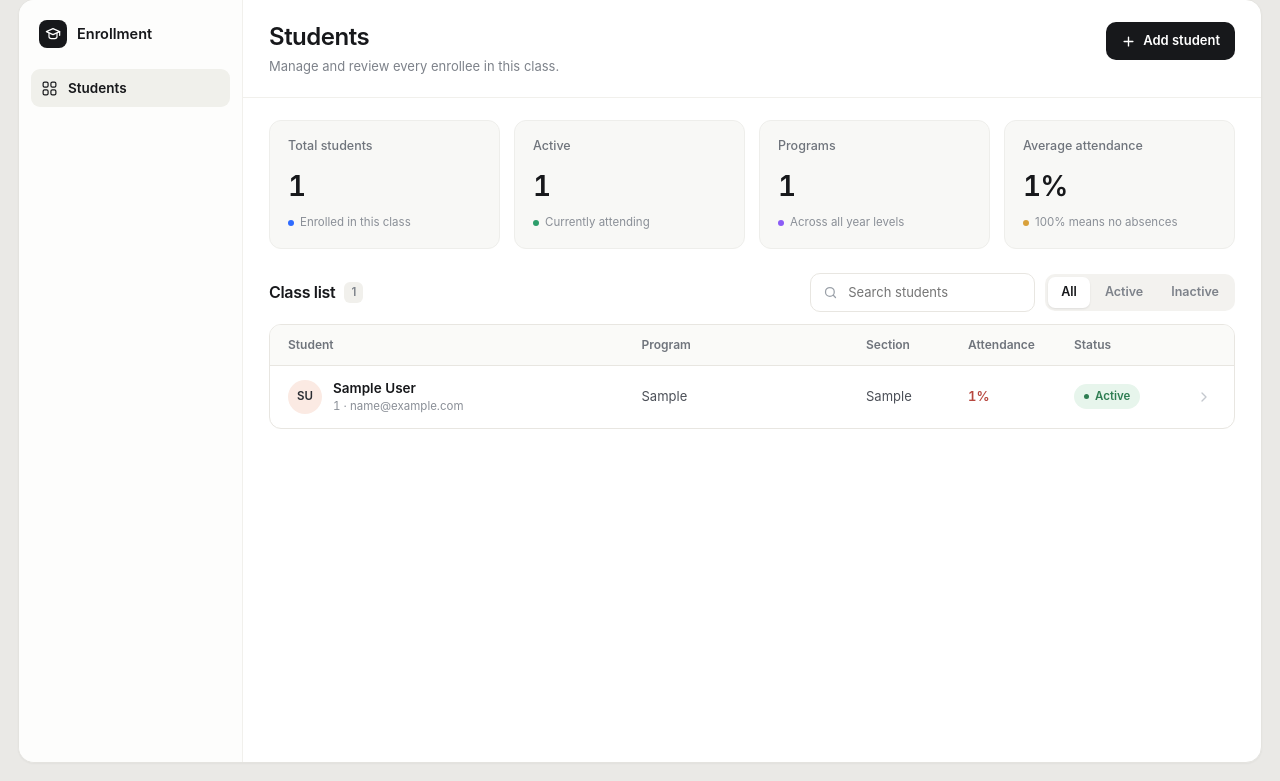
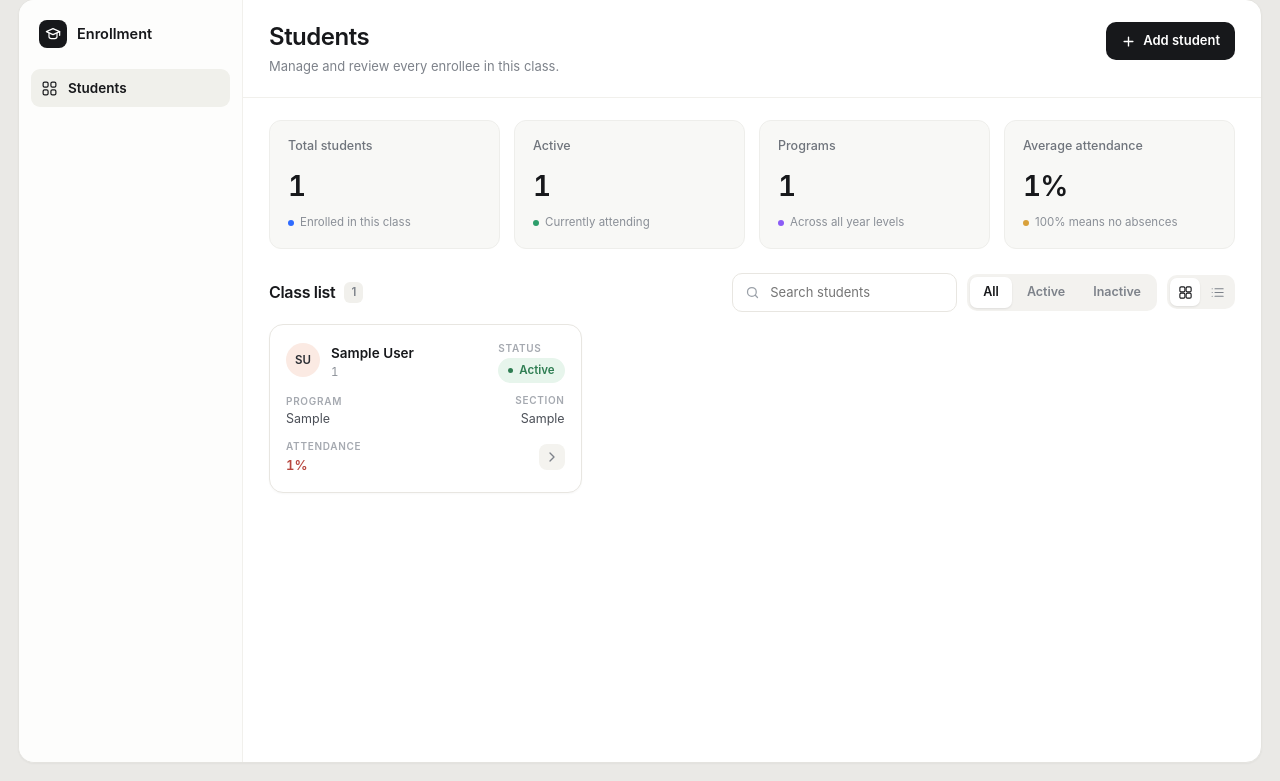
Before and after one commit to kvnwave/PELEC304-F-ACTIVITY-2, a Django app: page / in a window 1280 px wide. Shown: the part 19-800 px from the top of the page. Run offline with Django 4.2, Linux system fonts and the light colour scheme; tables that the repository leaves empty hold one stand-in row (values such as "Sample post").

Commit message:
feat: added list and grid views

```diff
--- a/static/css/app.css
+++ b/static/css/app.css
@@ -103,6 +103,15 @@ h1{font-size:24px;line-height:1.25}
 .seg a{padding:6px 13px;border-radius:7px;font-size:12.5px;font-weight:600;color:var(--soft);transition:background .15s,color .15s}
 .seg a:hover{color:var(--ink)}
 .seg a.on{background:#fff;color:var(--ink);box-shadow:0 1px 2px rgba(20,22,26,.09)}
+.view-switch{display:inline-flex;gap:2px;padding:3px;border-radius:10px;background:#f3f2ef}
+.view-btn{
+  width:30px;height:28px;display:grid;place-items:center;border:0;border-radius:7px;
+  background:transparent;color:var(--soft);cursor:pointer;
+  transition:background .15s,color .15s,box-shadow .15s;
+}
+.view-btn:hover{color:var(--ink)}
+.view-btn.on{background:#fff;color:var(--ink);box-shadow:0 1px 2px rgba(20,22,26,.09)}
+.view-btn:focus-visible{outline:2px solid #b9cdff;outline-offset:1px}
 
 /* ---------- table ---------- */
 .table{border:1px solid var(--line);border-radius:12px;background:#fff;overflow:hidden}
@@ -150,6 +159,44 @@ h1{font-size:24px;line-height:1.25}
 .empty{padding:44px 20px;text-align:center}
 .empty p{font-size:13.5px;font-weight:600}
 .empty small{font-size:12px;color:var(--faint)}
+.lbl{display:none}
+
+/* ---------- card (bento) view ---------- */
+.table.is-grid{border:0;background:transparent;border-radius:0;overflow:visible}
+.table.is-grid .thead{display:none}
+.table.is-grid #rows{display:grid;grid-template-columns:repeat(auto-fill,minmax(266px,1fr));gap:14px}
+.table.is-grid .row{
+  display:grid;align-items:center;gap:10px 12px;padding:16px;
+  grid-template-columns:minmax(0,1fr) auto;
+  grid-template-areas:"student status" "program section" "att go";
+  border:1px solid var(--line);border-radius:14px;background:#fff;
+  box-shadow:0 1px 2px rgba(20,22,26,.03);
+  transition:border-color .15s,box-shadow .15s,transform .15s;
+}
+.table.is-grid .row:hover{
+  background:#fff;border-color:#dcd9d3;
+  box-shadow:0 10px 24px -14px rgba(20,22,26,.35);transform:translateY(-1px);
+}
+.table.is-grid .student{grid-area:student;align-items:flex-start}
+.table.is-grid .mail{display:none}
+.table.is-grid .who small{white-space:normal}
+.table.is-grid .c-status{grid-area:status;justify-self:end;display:block}
+.table.is-grid .c-program{grid-area:program;display:block;white-space:normal;font-size:12.5px;line-height:1.4}
+.table.is-grid .c-section{grid-area:section;display:block;justify-self:end;text-align:right;font-size:12.5px}
+.table.is-grid .c-att{grid-area:att;display:block}
+.table.is-grid .go{
+  grid-area:go;justify-self:end;width:26px;height:26px;padding:5px;
+  border-radius:8px;background:#f4f3ef;color:var(--soft);
+}
+.table.is-grid .row:hover .go{background:var(--ink);color:#fff;transform:none}
+.table.is-grid .lbl{
+  display:block;margin-bottom:2px;font-size:10px;font-weight:600;
+  letter-spacing:.07em;text-transform:uppercase;color:#a5a9b0;
+}
+.table.is-grid .st{align-self:flex-start}
+.table.is-grid .empty{
+  grid-column:1/-1;border:1px dashed var(--line);border-radius:14px;background:#fcfcfa;
+}
 
 /* ---------- modal ---------- */
 .modal{position:fixed;inset:0;z-index:60;display:none;place-items:center;padding:24px}
@@ -210,6 +257,7 @@ h1{font-size:24px;line-height:1.25}
 .f input:focus,.f select:focus,.f textarea:focus{outline:0;border-color:#cfd8ee;box-shadow:0 0 0 3px #f1f5ff}
 .f textarea{resize:vertical;min-height:62px}
 .f.invalid input,.f.invalid select,.f.invalid textarea{border-color:#e5b0a9;background:#fffbfa}
+.f .help{font-size:11px;color:#6f747c}
 .f .error{font-size:11.5px;color:#b3382c}
 .alert{margin-bottom:14px;padding:10px 12px;border-radius:9px;background:#fdeceb;color:#a3271a;font-size:12.5px}
 .form-foot{align-items:center}
--- a/students/views.py
+++ b/students/views.py
@@ -36,8 +36,14 @@ def student_list(request):
     if status in dict(Student.Status.choices):
         students = [s for s in students if s.status == status]
 
+    is_filtered = bool(q or status)
+
     if request.GET.get("rows"):
-        response = render(request, "students/_rows.html", {"students": students})
+        response = render(
+            request,
+            "students/_rows.html",
+            {"students": students, "is_filtered": is_filtered},
+        )
         response["X-Result-Count"] = str(len(students))
         return response
 
@@ -62,6 +68,7 @@ def student_list(request):
         {
             "students": students,
             "selected": selected,
+            "is_filtered": is_filtered,
             "q": q,
             "status": status,
             "query": urlencode(params),
--- a/templates/students/_rows.html
+++ b/templates/students/_rows.html
@@ -4,18 +4,23 @@
       <span class="ava t{{ s.tone }}">{{ s.initials }}</span>
       <span class="who">
         <b>{{ s.full_name }}</b>
-        <small>{{ s.student_id }} · {{ s.email }}</small>
+        <small><span class="sid">{{ s.student_id }}</span><span class="mail"> · {{ s.email }}</span></small>
       </span>
     </span>
-    <span class="cell c-program">{{ s.program }}</span>
-    <span class="cell c-section">{{ s.section|default:"—" }}</span>
-    <span class="cell c-att"><span class="att {{ s.attendance_tone }}">{{ s.attendance }}%</span></span>
-    <span class="cell"><span class="st {{ s.status }}">{{ s.get_status_display }}</span></span>
+    <span class="cell c-program"><span class="lbl">Program</span>{{ s.program }}</span>
+    <span class="cell c-section"><span class="lbl">Section</span>{{ s.section|default:"—" }}</span>
+    <span class="cell c-att"><span class="lbl">Attendance</span><span class="att {{ s.attendance_tone }}">{{ s.attendance }}%</span></span>
+    <span class="cell c-status"><span class="lbl">Status</span><span class="st {{ s.status }}">{{ s.get_status_display }}</span></span>
     <svg class="go" width="16" height="16" viewBox="0 0 24 24" fill="none" stroke="currentColor" stroke-width="2" stroke-linecap="round" stroke-linejoin="round"><path d="m9 6 6 6-6 6"/></svg>
   </a>
 {% empty %}
   <div class="empty">
-    <p>No students found</p>
-    <small>Try a different name, ID or filter.</small>
+    {% if is_filtered %}
+      <p>No students found</p>
+      <small>Try a different name, ID or filter.</small>
+    {% else %}
+      <p>No students yet</p>
+      <small>Use “Add student” to register the first enrollee.</small>
+    {% endif %}
   </div>
 {% endfor %}
--- a/templates/students/list.html
+++ b/templates/students/list.html
@@ -40,10 +40,18 @@
       <a class="{% if status == 'active' %}on{% endif %}" href="?status=active{% if q %}&amp;q={{ q|urlencode }}{% endif %}">Active</a>
       <a class="{% if status == 'inactive' %}on{% endif %}" href="?status=inactive{% if q %}&amp;q={{ q|urlencode }}{% endif %}">Inactive</a>
     </nav>
+    <div class="view-switch" role="group" aria-label="Layout">
+      <button class="view-btn on" type="button" data-view="grid" aria-pressed="true" aria-label="Card view" title="Card view">
+        <svg width="15" height="15" viewBox="0 0 24 24" fill="none" stroke="currentColor" stroke-width="1.8" stroke-linecap="round" stroke-linejoin="round"><rect x="3" y="3" width="8" height="8" rx="2"/><rect x="13" y="3" width="8" height="8" rx="2"/><rect x="3" y="13" width="8" height="8" rx="2"/><rect x="13" y="13" width="8" height="8" rx="2"/></svg>
+      </button>
+      <button class="view-btn" type="button" data-view="list" aria-pressed="false" aria-label="List view" title="List view">
+        <svg width="15" height="15" viewBox="0 0 24 24" fill="none" stroke="currentColor" stroke-width="1.8" stroke-linecap="round" stroke-linejoin="round"><path d="M8 6h13M8 12h13M8 18h13"/><path d="M3.5 6h.01M3.5 12h.01M3.5 18h.01"/></svg>
+      </button>
+    </div>
   </div>
 </div>
 
-<div class="table">
+<div class="table is-grid" id="student-table">
   <div class="thead">
     <span>Student</span>
     <span class="c-program">Program</span>
@@ -94,6 +102,7 @@
                 <div class="f{% if field.name == 'address' or field.name == 'notes' %} wide{% endif %}{% if field.errors %} invalid{% endif %}">
                   <label for="{{ field.id_for_label }}">{{ field.label }}{% if field.field.required %} <span class="req">*</span>{% endif %}</label>
                   {{ field }}
+                  {% if field.help_text %}<span class="help" id="{{ field.auto_id }}_helptext">{{ field.help_text }}</span>{% endif %}
                   {% for error in field.errors %}<span class="error">{{ error }}</span>{% endfor %}
                 </div>
               {% endfor %}
@@ -173,7 +182,8 @@
       );
       history.replaceState(null, "", url);
     } catch (error) {
-      if (error.name !== "AbortError") throw error;
+      // A superseded keystroke or an offline blip: keep the rows already shown.
+      if (error.name !== "AbortError") return;
     }
   };
 
@@ -188,6 +198,41 @@
     refreshRows();
   });
 
+  // Card / list switch, remembered between visits.
+  const table = document.getElementById("student-table");
+  const viewButtons = [...document.querySelectorAll("[data-view]")];
+
+  // localStorage can throw (private mode, disabled storage); never let that
+  // stop the rest of the page from being wired up.
+  const storedView = (() => {
+    try {
+      return localStorage.getItem("students-view");
+    } catch {
+      return null;
+    }
+  })();
+
+  const setView = (view, persist = true) => {
+    table.classList.toggle("is-grid", view === "grid");
+    viewButtons.forEach((button) => {
+      const active = button.dataset.view === view;
+      button.classList.toggle("on", active);
+      button.setAttribute("aria-pressed", String(active));
+    });
+    if (!persist) return;
+    try {
+      localStorage.setItem("students-view", view);
+    } catch {
+      /* remember preference is best effort */
+    }
+  };
+
+  viewButtons.forEach((button) =>
+    button.addEventListener("click", () => setView(button.dataset.view))
+  );
+
+  setView(storedView === "list" ? "list" : "grid", false);
+
   // Delegated so rows fetched by the live search keep working.
   rows.addEventListener("click", async (event) => {
     const row = event.target.closest("[data-student]");
@@ -195,9 +240,17 @@
     if (event.metaKey || event.ctrlKey || event.shiftKey || event.altKey) return;
     event.preventDefault();
     lastFocus = row;
-    const res = await fetch(`?student=${row.dataset.student}&partial=1`);
-    if (!res.ok) return;
-    profileBody.innerHTML = await res.text();
+    let html;
+    try {
+      const res = await fetch(`?student=${row.dataset.student}&partial=1`);
+      if (!res.ok) throw new Error(`profile request failed (${res.status})`);
+      html = await res.text();
+    } catch {
+      // Progressive fallback: the row link still works without JavaScript.
+      location.href = row.href;
+      return;
+    }
+    profileBody.innerHTML = html;
     const url = new URL(location.href);
     url.searchParams.set("student", row.dataset.student);
     history.replaceState(null, "", url);
@@ -218,8 +271,8 @@
 
   document.addEventListener("keydown", (event) => {
     if (event.key !== "Escape") return;
-    const open = modals.find((modal) => modal.classList.contains("open"));
-    if (open) hide(open);
+    const open = modals.filter((modal) => modal.classList.contains("open"));
+    if (open.length) hide(open[open.length - 1]);
   });
 
   modals.filter((modal) => modal.classList.contains("open")).forEach((modal) => {
```
Also changed, not shown: students/tests.py (+47 -0 lines).
